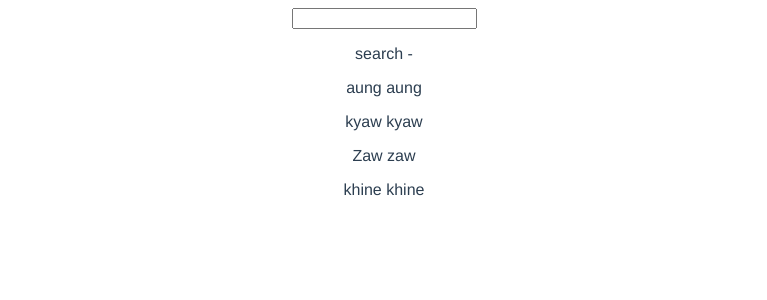
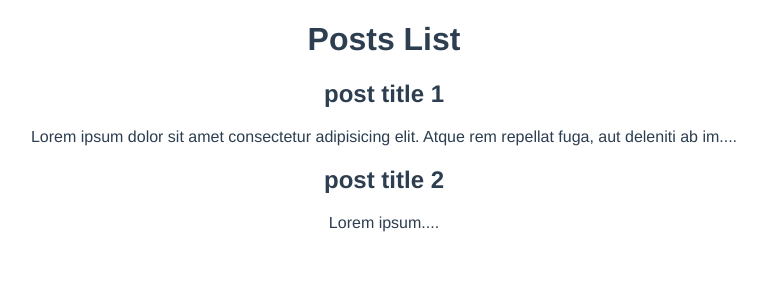
Before and after one commit to Oakekywe/Composition-Api-Testing, a Vue app: page / in a window 1280 px wide. Shown: the top 300 px of the page, without its empty margins (256-1023 px from the left). Built offline with nearby package versions, Linux system fonts and the light colour scheme.

Commit message:
using props in setup function testing

```diff
--- /dev/null
+++ b/src/components/PostsList.vue
@@ -0,0 +1,21 @@
+<template>
+  <h1>Posts List</h1>
+  <div v-for="post in posts" :key="post.id">
+    <SinglePost :post="post"></SinglePost>
+  </div>
+</template>
+
+<script>
+import SinglePost from './SinglePost'
+export default {
+  components: { SinglePost },
+    props:['posts'],
+    setup(props){
+        console.log(props.posts);
+    }
+}
+</script>
+
+<style>
+
+</style>
--- /dev/null
+++ b/src/components/SinglePost.vue
@@ -0,0 +1,21 @@
+<template>
+    <h2>{{post.title}}</h2>
+    <p>{{cutPostBody}}</p>
+</template>
+
+<script>
+import { computed } from '@vue/runtime-core'
+export default {
+    props:['post'],
+    setup(props){
+        let cutPostBody= computed(()=>{
+            return props.post.body.substring(0,100)+"....";
+        });
+        return {cutPostBody}
+    }
+}
+</script>
+
+<style>
+
+</style>
--- a/src/views/HomeView.vue
+++ b/src/views/HomeView.vue
@@ -1,28 +1,24 @@
 <template>
   <div class="home">
-    <input type="text" v-model="search">
-    <p>search - {{search}}</p>
-    <div v-for="name in filteredName" :key="name">
-      <p>{{name}}</p>
-    </div>
+    <PostsList :posts="posts"></PostsList>
   </div>
+
 </template>
 
 <script>
-import { ref } from '@vue/reactivity'
-import { computed } from '@vue/runtime-core'
+import PostsList from '../components/PostsList'
+import { ref } from '@vue/reactivity';
+
 
 export default {
+  components: { PostsList },
  setup(){
-  let search= ref("")
-  let names= ref(["aung aung", "kyaw kyaw", "Zaw zaw", "khine khine"])
-  let filteredName= computed(()=>{
-    return names.value.filter(name=>{
-      return name.includes(search.value)
-    })
-  })
+  let posts =ref([
+    {title: "post title 1",body: "Lorem ipsum dolor sit amet consectetur adipisicing elit. Atque rem repellat fuga, aut deleniti ab impedit hic minus blanditiis, provident possimus mollitia, labore in. Laudantium alias quidem et rem repudiandae?", id:1},
+    {title: "post title 2",body: "Lorem ipsum", id:2},
+    ])
+    return {posts};
 
-  return {names, search, filteredName}
  }
 }
 </script>
```
